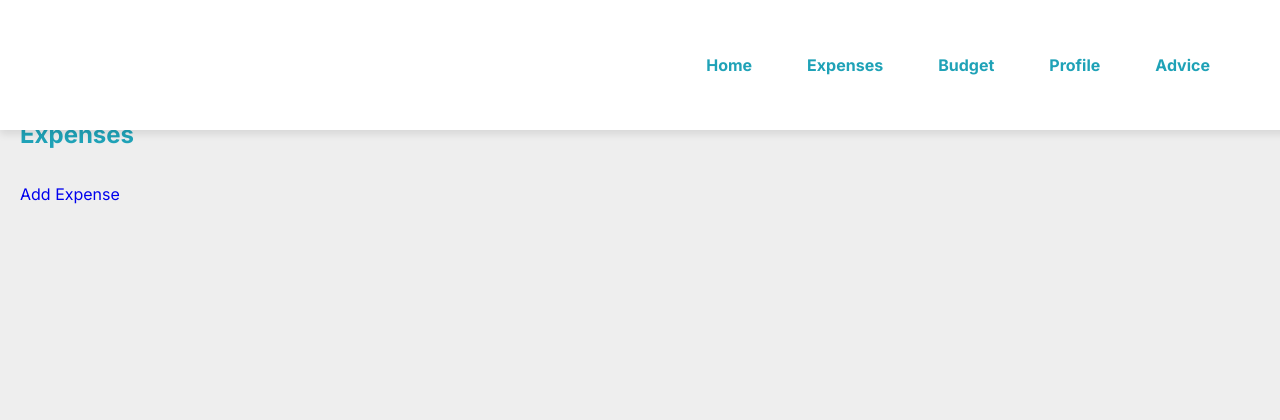
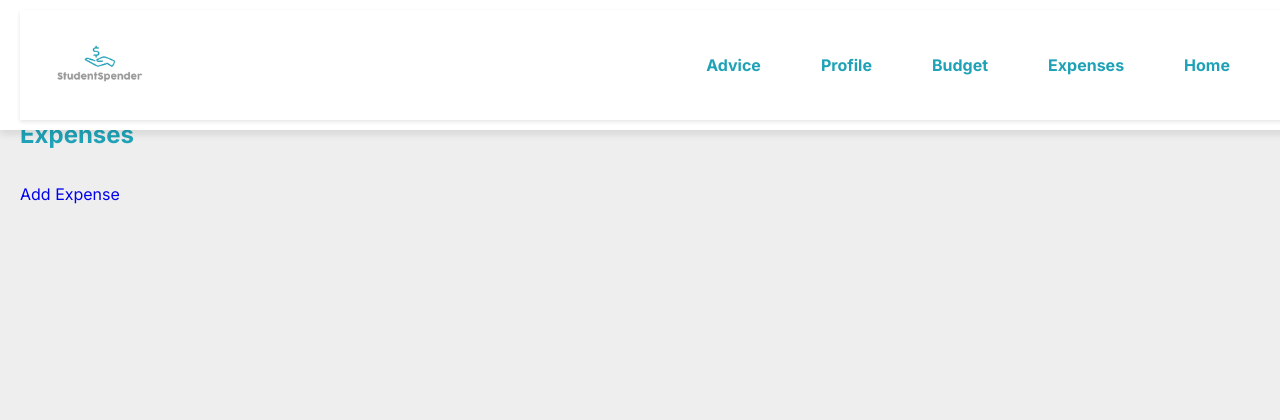
Before and after one commit to chelsnn/Budget-App, a Flask app: page /expenses in a window 1280 px wide. Shown: the top 420 px of the page. Run offline with Flask 3, Linux system fonts and the light colour scheme; data that the repository does not hold is empty.

Commit message:
changes -Angelie

```diff
--- a/static/homepage.css
+++ b/static/homepage.css
@@ -241,7 +241,7 @@ h1 {
 
 /*Nav Bar Css start*/
 
-ul li {
+/* ul li {
     list-style: none;
     display: flex;
     float: right;
@@ -312,8 +312,67 @@ nav {
     box-shadow: 0 4px 10px rgba(0, 0, 0, 0.2);
 }
 
+nav .logo img {
+    height: 20px;
+    margin-right: 20px;
+  }
 
+a:visited {
+    color: #1fa2b7;
+} */
 
+/* Style the nav to use flexbox for aligning logo and nav items */
+nav {
+    display: flex;
+    align-items: center;
+    justify-content: space-between; /* Pushes nav items to the right */
+    padding: 5px 30px;
+    width: 100vw;
+    height: 100px;
+    background-color: #ffffff;
+    z-index: 99;
+    box-shadow: 0 2px 4px rgba(0, 0, 0, 0.1);
+}
+
+/* Logo styling */
+nav .logo img {
+    height: 50px; /* Larger logo size */
+    margin-right: 20px; /* Space between the logo and navbar items */
+}
+
+/* Align the nav items to the right */
+ul.navlinks {
+    display: flex;
+    justify-content: flex-end;
+    align-items: center;
+    list-style: none;
+    margin: 0;
+    padding: 10px;
+}
+
+/* Nav item styling */
+ul.navlinks li {
+    padding: 0 15px; /* Space between items */
+}
+
+ul.navlinks li a {
+    font-size: 16px;
+    color: #1fa2b7;
+    text-decoration: none;
+    transition: background-color 0.3s, box-shadow 0.3s;
+    padding: 10px 15px;
+    border-radius: 8px;
+}
+
+/* Hover effect for nav items */
+ul.navlinks li a:hover,
+ul.navlinks li a:active {
+    color: #ffffff;
+    background-color: #1fa2b7;
+    box-shadow: 0 4px 10px rgba(0, 0, 0, 0.2);
+}
+
+/* Ensures visited links are styled */
 a:visited {
     color: #1fa2b7;
 }
--- a/templates/forgotPassword.html
+++ b/templates/forgotPassword.html
@@ -15,6 +15,7 @@
     <div id="forgotPasswordPopupContainer" class="popup-container">
         <div class="popup-content">
           <button class="close-btn" onclick="closeForgotPasswordPopup()">×</button>
+          <img src="{{ url_for('static', filename='images/Popuplogo.png') }}" alt="StudentSpender Logo" class="logo-image">
           <div class="logo">StudentSpender</div>
           <h2>Reset Your Password</h2>
           <form action= "{{ url_for('forgotPassword') }}"method="POST">
--- a/templates/login.html
+++ b/templates/login.html
@@ -19,7 +19,7 @@ window.onload = function() {
   <div id="loginPopupContainer" class="popup-container">
     <div class="popup-content">
         <button class="close-btn" onclick="closeLoginPopup()">×</button>
-
+        <img src="{{ url_for('static', filename='images/Popuplogo.png') }}" alt="StudentSpender Logo" class="logo-image">
       <h1 class="logo">StudentSpender</h1>
       <h2>Login to your Account</h2>
 
--- a/templates/navbar.html
+++ b/templates/navbar.html
@@ -8,7 +8,10 @@
   </head>
   <body>
     <nav>
-      <ul class="navlinks">
+      <a href="{{ url_for('homepage') }}" class="logo">
+        <img src="{{ url_for('static', filename='images/navbarlogo.png') }}" alt="Logo" />
+      </a>
+      <!-- <ul class="navlinks">
         <li class="nav-item">
           <a href="#"><strong>Advice</strong></a>
         </li>
@@ -24,7 +27,14 @@
         <li class="nav-item">
           <a href="{{ url_for('homepage') }}"><strong>Home</strong></a>
         </li>
-      </ul>
+      </ul> -->
+      <ul class="navlinks">
+        <li><a href="#"><strong>Advice</strong></a></li>
+        <li><a href="{{ url_for('profile') }}"><strong>Profile</strong></a></li>
+        <li><a href="{{ url_for('budget_form') }}"><strong>Budget</strong></a></li>
+        <li><a href="{{ url_for('expenses') }}"><strong>Expenses</strong></a></li>
+        <li><a href="{{ url_for('homepage') }}"><strong>Home</strong></a></li>
+    </ul>
     </nav>
   </body>
 
--- a/templates/signup.html
+++ b/templates/signup.html
@@ -15,6 +15,7 @@ window.onload = function() {
     <div id="signupPopupContainer" class="popup-container">
         <div class="popup-content">
             <button class="close-btn" onclick="closeSignupPopup()">×</button>
+            <img src="{{ url_for('static', filename='images/Popuplogo.png') }}" alt="StudentSpender Logo" class="logo-image">
             <h1 class="logo">StudentSpender</h1>
             <h2>Create a New Account</h2>
 
```
Also changed, not shown: static/login.css (+10 -0 lines), database.db, static/images/Popuplogo.png (added), static/images/navbarlogo.png (added), 3 other files.
